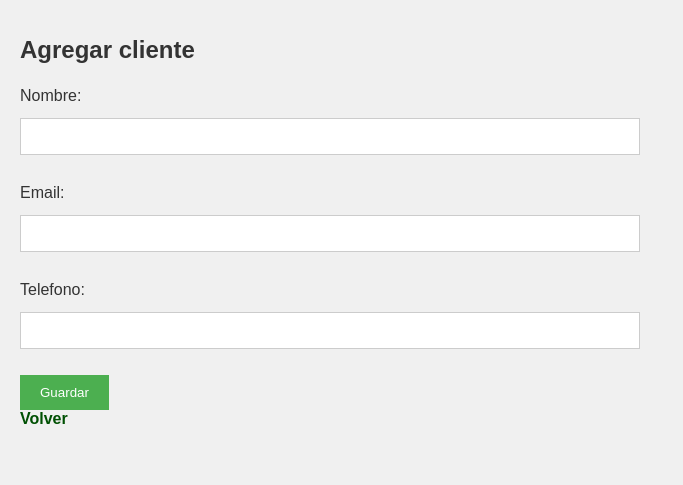
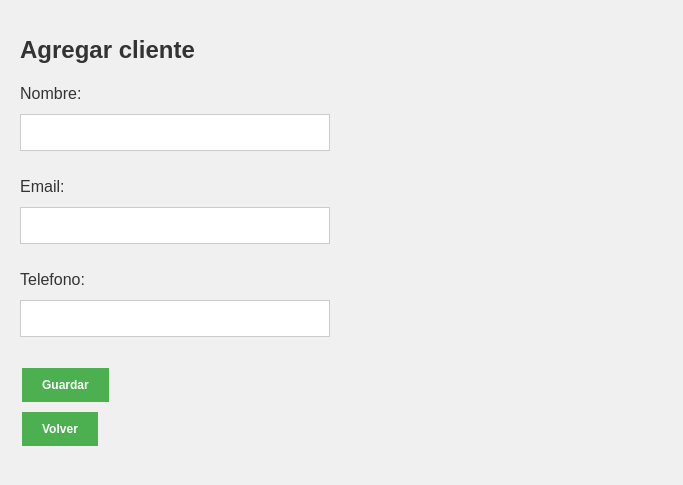
Before and after one commit to iconicastill/jvcrii-2.0, a Django app: page /clientes/agregar/ in a window 1280 px wide. Shown: the part 20-505 px from the top of the page, without its empty margins (0-683 px from the left). Run offline with Django 5.2, Linux system fonts and the light colour scheme; the visitor is signed in with stand-in values (Sample User, id 1).

Commit message:
Agregados algunos estilos

```diff
--- a/mi_app/static/mi_app/css/styles.css
+++ b/mi_app/static/mi_app/css/styles.css
@@ -24,7 +24,7 @@ h1 {
 }
 p {
     font-size: 16px;
-    line-height: 1.5;
+    line-height: 1.25;
     font-weight: normal;
 }
 a {
@@ -45,13 +45,19 @@ footer {
     width: 100%;
     bottom: 0;
 }
-button {
+button, .btn {
     background-color: #4CAF50;
     color: white;
     border: none;
     padding: 10px 20px;
     cursor: pointer;
+    font-weight: bold;
+    text-decoration: none;
+    display: inline-block;
+    font-size: 12px;
+    margin: 5px 2px;
 }
+
 button:hover {
     background-color: #45a049;
 }
@@ -72,11 +78,12 @@ label {
     margin-bottom: 5px;
 }
 input[type="text"], input[type="password"], input[type="email"] {
-    width: 50%;
+    width: 25%;
     padding: 10px;
     margin: 5px 0 10px 0;
     border: 1px solid #ccc;
     box-sizing: border-box;
+    min-width: 300px;
 }
 input[type="submit"] {
     background-color: #4CAF50;
@@ -102,3 +109,21 @@ input[type="submit"]:hover {
     color: white;
     margin-bottom: 20px;
 }
+ul {
+    list-style-type: none;
+    padding: 0;
+}
+li {
+    padding: 8px 0;
+    border-bottom: 1px solid #ddd;
+}
+textarea {
+    width: 25%;
+    height: 100px;
+    padding: 10px;
+    margin: 5px 0 10px 0;
+    border: 1px solid #ccc;
+    box-sizing: border-box;
+    resize: vertical;
+    min-width: 300px;
+}
--- a/mi_app/templates/mi_app/base.html
+++ b/mi_app/templates/mi_app/base.html
@@ -3,6 +3,10 @@
 <html lang="es">
 <head>
     <meta charset="UTF-8">
+    <meta name="description" content="Desarrollador y Diseñador Web profesional.">
+    <meta http-equiv="X-UA-Compatible" content="IE=edge">
+    <meta name="viewport" content="width=device-width, initial-scale=0.90, maximum-scale=1.0, user-scalable=yes">
+
     <title>{% block title %}Mi aplicación{% endblock %}</title>
 
     <link rel="stylesheet" href="{% static 'mi_app/css/styles.css' %}">
--- a/mi_app/templates/mi_app/clientes/form.html
+++ b/mi_app/templates/mi_app/clientes/form.html
@@ -13,6 +13,6 @@
     <button type="submit">Guardar</button>
 </form>
 
-<a href="{% url 'dashboard' %}">Volver</a>
+<a href="{% url 'dashboard' %}" class="btn">Volver</a>
 
 {% endblock %}
--- a/mi_app/templates/mi_app/direcciones/form.html
+++ b/mi_app/templates/mi_app/direcciones/form.html
@@ -23,4 +23,6 @@
     <button type="submit">Guardar dirección</button>
 </form>
 
+<a href="{% url 'dashboard' %}" class="btn">Volver</a>
+
 {% endblock %}
--- a/mi_app/templates/mi_app/productos/form.html
+++ b/mi_app/templates/mi_app/productos/form.html
@@ -20,5 +20,6 @@
     <button type="submit">Guardar</button>
 </form>
 
-<a href="{% url 'listar_productos' %}">Volver</a>
+<a href="{% url 'listar_productos' %}" class="btn">Volver</a>
+
 {% endblock %}
```
